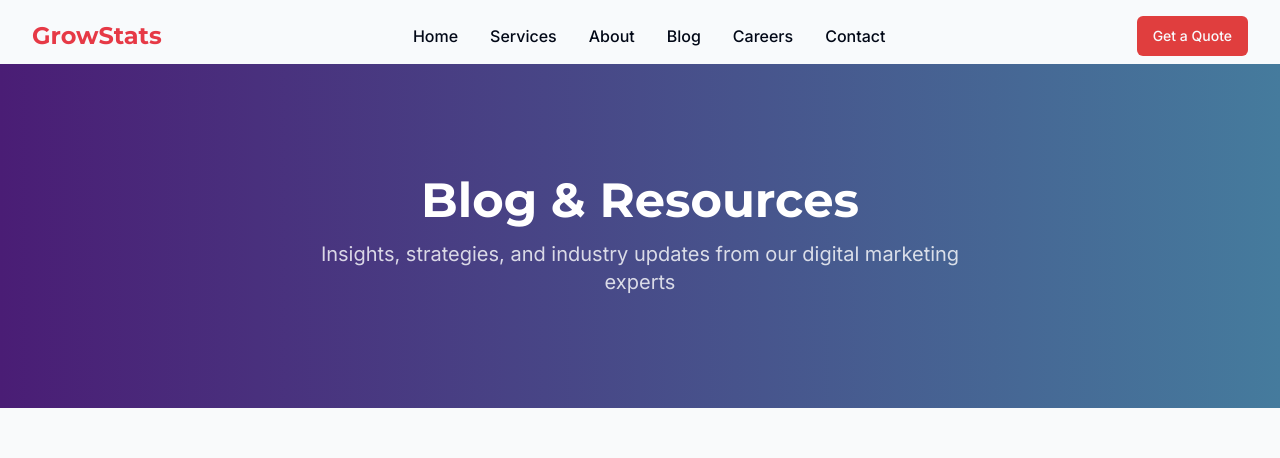
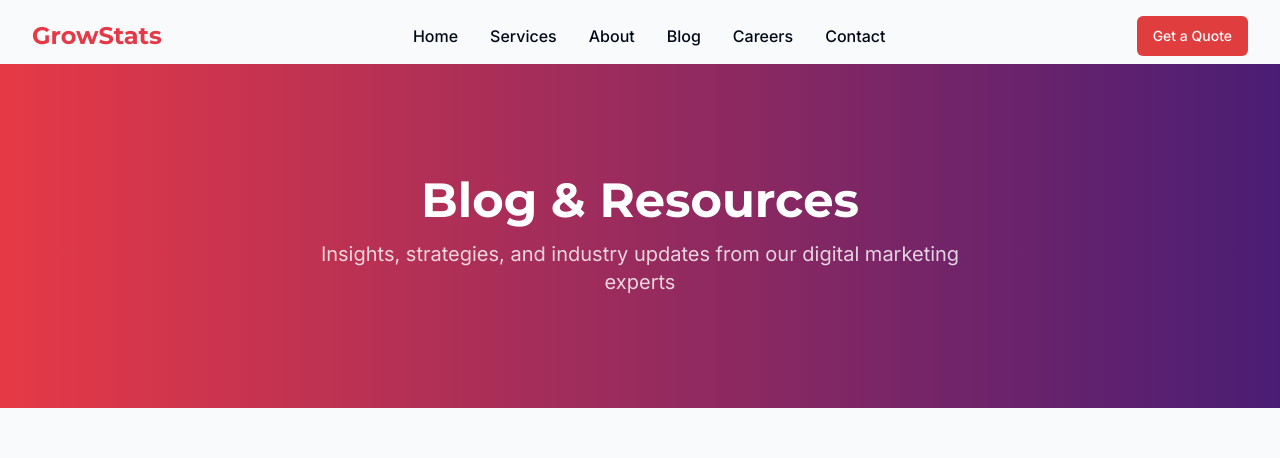
Before and after one commit to dhanwadeakshay1/growstats-vista-web, a React (Vite) app: page /blog in a window 1280 px wide. Shown: the top 458 px of the page. Built offline with nearby package versions, Linux system fonts and the light colour scheme; the HTML template or start-up script is replaced by a standard one.

Commit message:
Code edited in Lovable Code Editor
Edited UI in Lovable

```diff
--- a/src/pages/Blog.tsx
+++ b/src/pages/Blog.tsx
@@ -158,7 +158,7 @@ const Blog = () => {
       <PageHeader
         title="Blog & Resources"
         subtitle="Insights, strategies, and industry updates from our digital marketing experts"
-        bgClass="bg-gradient-to-r from-growstats-purple to-growstats-blue"
+        bgClass="section bg-gradient-to-r from-growstats-red to-growstats-purple text-white"
       />
 
       <section className="section bg-gray-50">
```
